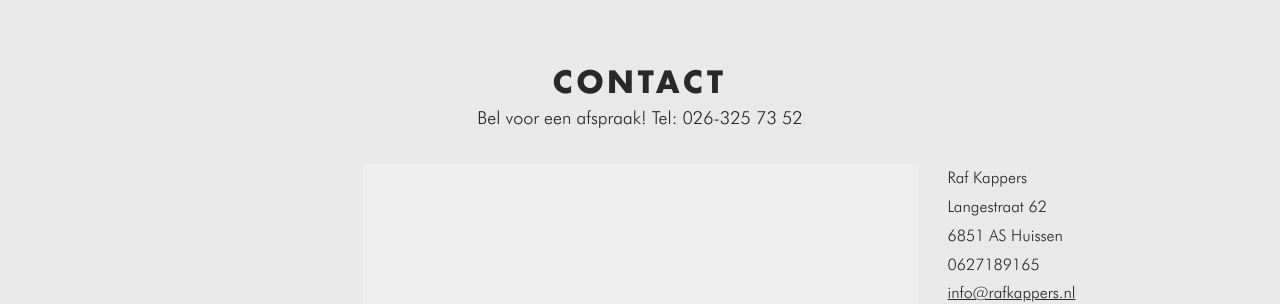
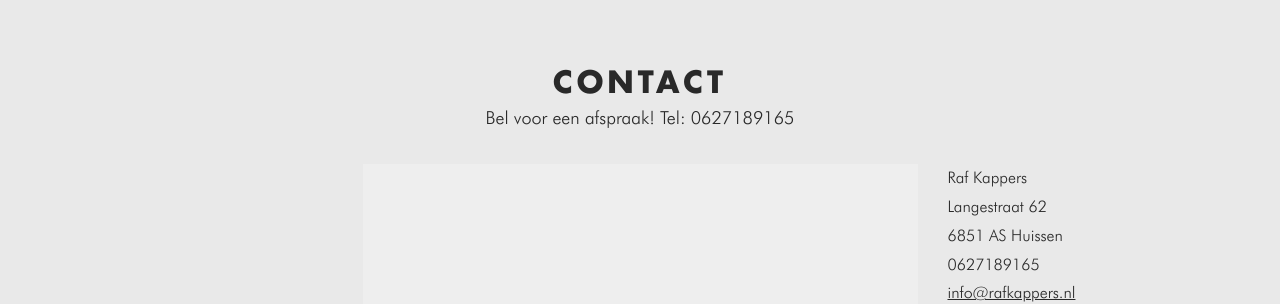
Before and after one commit to sandboxorg/rafkappers, a Jekyll site: the page built from index.md, in a window 1280 px wide and 900 px high, scrolled down 2683 px. Shown: the part 153-457 px from the top of the window. Built offline with Jekyll 4.4.1, drawn with Linux system fonts in a browser that asks for light colours.

Commit message:
Updated '/_layouts/home.html' via CloudCannon

```diff
--- a/_layouts/home.html
+++ b/_layouts/home.html
@@ -129,7 +129,7 @@
 
                         <header class="post-header">
                           <h1 class="post-title editable">Contact</h1>
-                          <span style="position: relative; bottom: 30px;">Bel voor een afspraak! Tel: 026-325 73 52
+                          <span style="position: relative; bottom: 30px;">Bel voor een afspraak! Tel: <!--026-325 73 52-->0627189165
                         </header>
             </div>
         </div>
```
